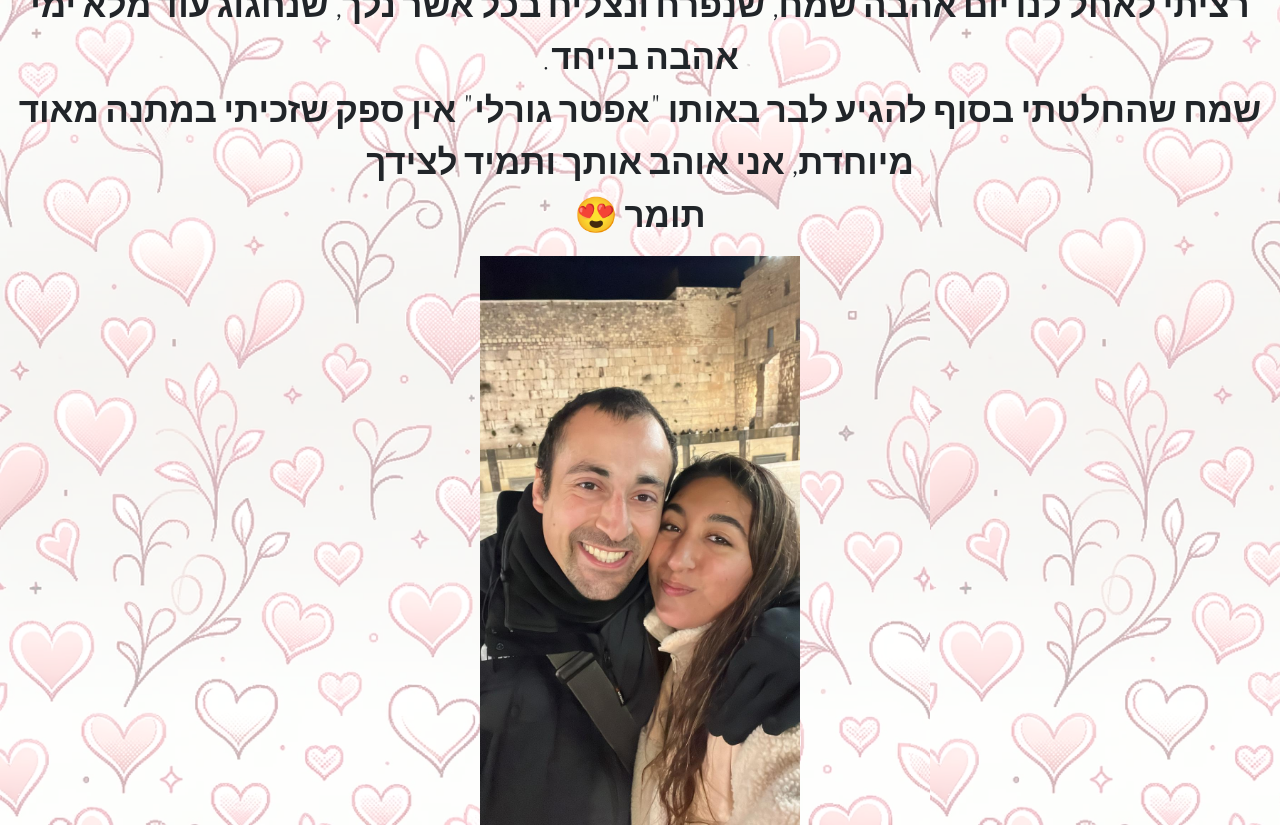
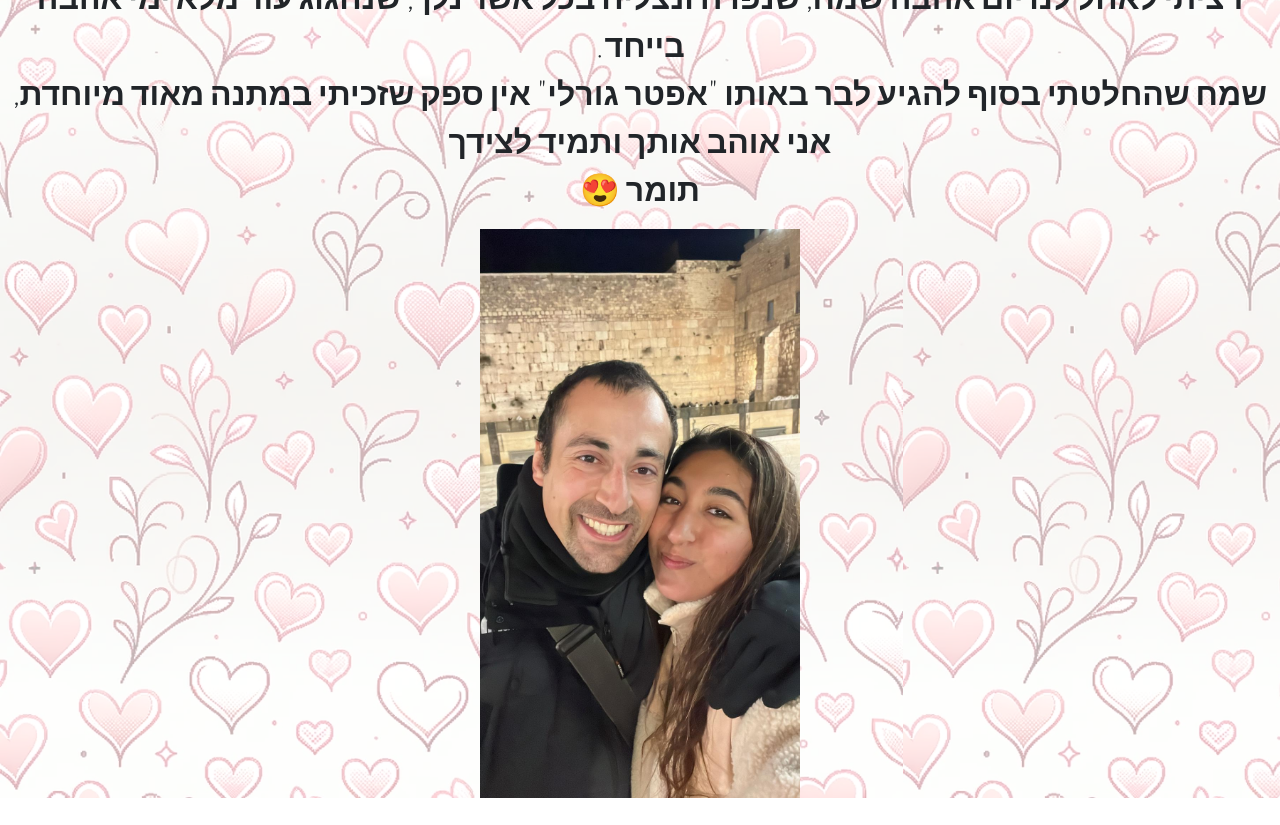
Before and after one commit to tomergahtan/tomergahtan.github.io, a website: page index.html in a window 1280 px wide. Shown: the part 105-930 px from the top of the page. After the commit the page ends 903 px from the top, so only its background shows below. Drawn offline with nearby package versions, Linux system fonts and the light colour scheme; a web font is replaced by a local one.

Commit message:
Update style.css

```diff
--- a/style.css
+++ b/style.css
@@ -22,7 +22,7 @@ body::before {
 .bless{
     padding-top: 30px;
     text-align: center;
-    font-size: 35px;
+    font-size: 32px;
     font-family: "Amatic SC", sans-serif;
   font-weight: 700;
   font-style: normal;
```
